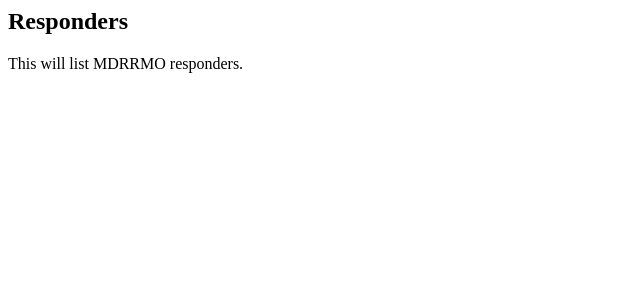
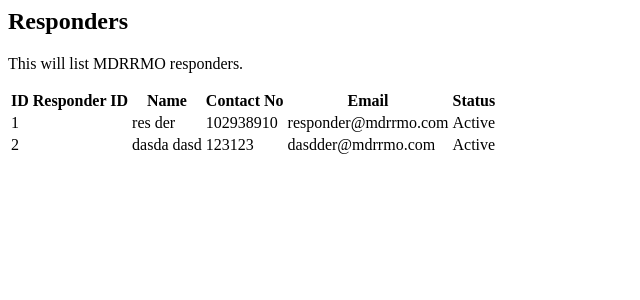
Before and after one commit to CORACAKUN/aidalert, a PHP site: page /admin/responders.php in a window 1280 px wide. Shown: the top 300 px of the page, without its empty margins (0-640 px from the left). Run offline with PHP 8.4, Linux system fonts and the light colour scheme; data comes from the database, SQL or seed files in the repository.

Commit message:
added display responders and maps

```diff
--- /dev/null
+++ b/admin/api/get_responders.php
@@ -0,0 +1,19 @@
+<?php
+include "../../db_connect.php";
+
+header("Content-Type: application/json");
+
+$sql = "SELECT user_id, responder_id, first_name, last_name, contact_no, email, status
+        FROM users
+        WHERE role = 'responder'";
+
+$result = $conn->query($sql);
+
+$responders = [];
+if ($result && $result->num_rows > 0) {
+    while ($row = $result->fetch_assoc()) {
+        $responders[] = $row;
+    }
+}
+
+echo json_encode($responders);
--- a/admin/reports.php
+++ b/admin/reports.php
@@ -1,2 +1,5 @@
 <h2><i class="fa fa-bell"></i> Emergency Reports</h2>
-<p>This will show all emergency reports from MySQL.</p>
+<p>This will show all emergency reports.</p>
+
+<!-- Map container -->
+<div id="map" style="height: 500px; width: 100%; border: 2px solid #994c4cff; border-radius: 10px;"></div>
--- a/admin/responders.php
+++ b/admin/responders.php
@@ -1,2 +1,55 @@
 <h2><i class="fa fa-ambulance"></i> Responders</h2>
 <p>This will list MDRRMO responders.</p>
+
+<table class="table table-bordered mt-3">
+  <thead class="table-dark">
+    <tr>
+      <th>ID</th>
+      <th>Responder ID</th>
+      <th>Name</th>
+      <th>Contact No</th>
+      <th>Email</th>
+      <th>Status</th>
+    </tr>
+  </thead>
+  <tbody id="respondersTable"></tbody>
+</table>
+
+<script src="https://code.jquery.com/jquery-3.6.0.min.js"></script>
+<script>
+$(document).ready(function(){
+    $.ajax({
+        url: "api/get_responders.php", // adjust path if needed
+        method: "GET",
+        dataType: "json",
+        success: function(data) {
+            let rows = "";
+            if(data.length > 0){
+                data.forEach(function(responder){
+                    // Badge style for status
+                    let statusBadge = responder.status === "active"
+                        ? `<span class="badge bg-success rounded-pill px-3 py-2">Active</span>`
+                        : `<span class="badge bg-danger rounded-pill px-3 py-2">Inactive</span>`;
+
+                    rows += `
+                        <tr>
+                            <td>${responder.user_id}</td>
+                            <td>${responder.responder_id ?? ''}</td>
+                            <td>${responder.first_name} ${responder.last_name}</td>
+                            <td>${responder.contact_no}</td>
+                            <td>${responder.email}</td>
+                            <td>${statusBadge}</td>
+                        </tr>
+                    `;
+                });
+            } else {
+                rows = `<tr><td colspan="6" class="text-center">No responders found</td></tr>`;
+            }
+            $("#respondersTable").html(rows);
+        },
+        error: function(xhr, status, error){
+            console.error("AJAX Error:", error);
+        }
+    });
+});
+</script>
--- a/index.php
+++ b/index.php
@@ -4,7 +4,7 @@
 
 if ($_SERVER["REQUEST_METHOD"] == "POST") {
     $username = $_POST['username'];
-    $password = md5($_POST['password']); // demo only
+    $password = hash("sha256", $_POST['password']); // now using SHA-256
 
     $sql = "SELECT * FROM admins WHERE username='$username' AND password='$password'";
     $result = $conn->query($sql);
@@ -18,6 +18,7 @@
     }
 }
 ?>
+
 
 <!DOCTYPE html>
 <html>
--- a/logout.php
+++ b/logout.php
@@ -1,6 +1,6 @@
 <?php
 session_start();
 session_destroy();
-header("Location: login.php");
+header("Location: index.php");
 exit;
 ?>
```
Also changed, not shown: admin/dashboard.php (+36 -5 lines), admin/maps.js (added, +36 -0 lines).
